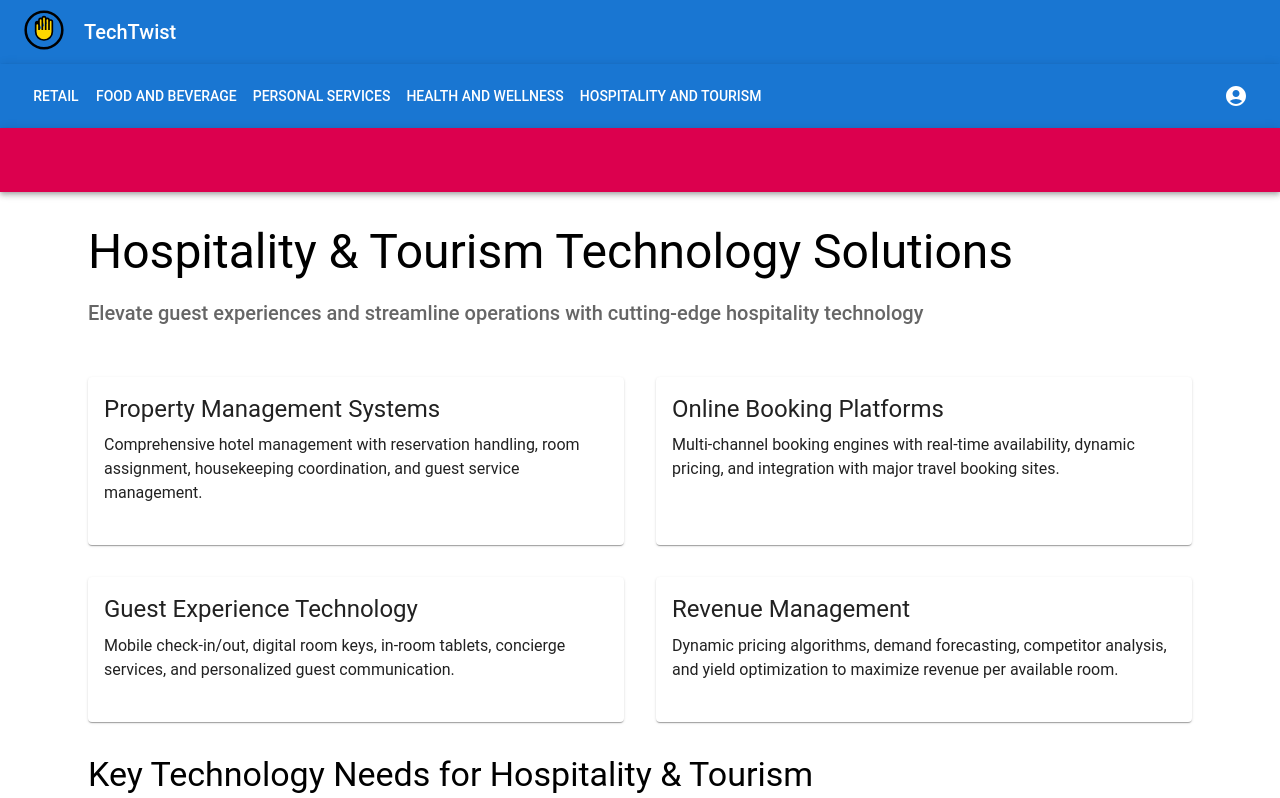
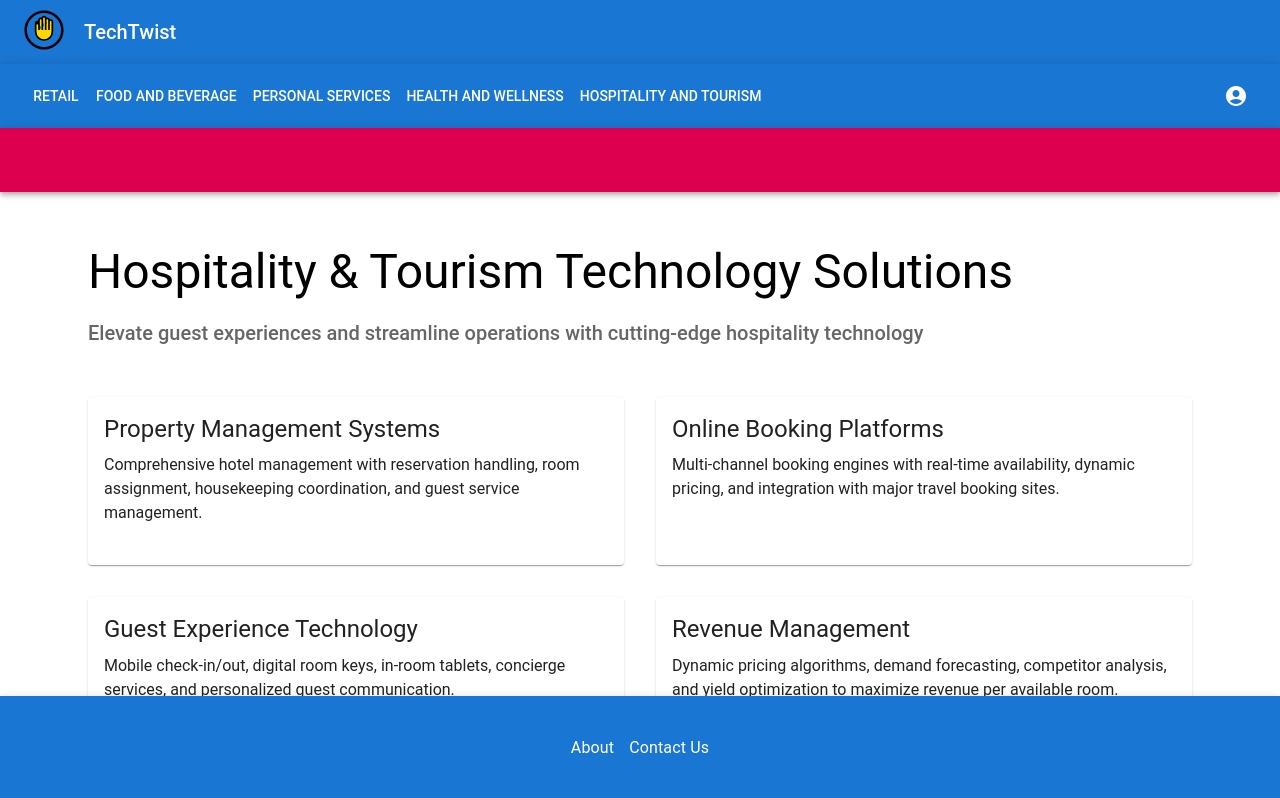
Before and after one commit to crostonj/techtwistweb, a React (Create React App) app: page /hospitality-tourism in a window 1280 px wide. Shown: the top 798 px of the page. Built offline with nearby package versions, Linux system fonts and the light colour scheme.

Commit message:
Refactor App and Footer components for improved layout; implement fixed footer and enhance container styling

```diff
--- a/src/App.js
+++ b/src/App.js
@@ -1,6 +1,6 @@
 import React from "react";
 import { BrowserRouter as Router, Routes, Route, Link } from "react-router-dom";
-import { AppBar, Toolbar, Typography, Container } from "@mui/material";
+import { AppBar, Toolbar, Typography, Container, Box } from "@mui/material";
 import { ThemeProvider, createTheme } from "@mui/material/styles"; // Import ThemeProvider and createTheme
 import Navbar from "./components/layout/Navbar";
 import HomePage from "./components/HomePage";
@@ -37,7 +37,7 @@ function App() {
   return (
     <ThemeProvider theme={theme}>
       <Router>
-
+        <Box sx={{ display: 'flex', flexDirection: 'column', minHeight: '100vh' }}>
           <AppBar position="static" color="primary">
             <Toolbar>
               <Link to="/" style={{ textDecoration: "none", color: "inherit" }}>
@@ -54,7 +54,7 @@ function App() {
           </AppBar>
           <Navbar />
 
-          <Container style={{ marginTop: "20px" }}>
+          <Container sx={{ flexGrow: 1, marginTop: "20px", marginBottom: "20px", paddingBottom: "120px" }}>
             <Routes>
               <Route path="/" element={<HomePage />} />
               <Route path="/about" element={<AboutUs />} />
@@ -71,8 +71,9 @@ function App() {
               <Route path="/hospitality-tourism" element={<HospitalityTourismPage />} />
             </Routes>
           </Container>
+
           <Footer />
-
+        </Box>
       </Router>
     </ThemeProvider>
   );
--- a/src/components/layout/Footer.js
+++ b/src/components/layout/Footer.js
@@ -42,7 +42,16 @@ function Footer() {
       </Box>
 
       {/* Footer */}
-      <AppBar position="static" color="primary" component="footer">
+      <AppBar
+        position="fixed"
+        color="primary"
+        component="footer"
+        sx={{
+          top: 'auto',
+          bottom: 0,
+          zIndex: (theme) => theme.zIndex.appBar
+        }}
+      >
         <Toolbar style={{ justifyContent: "center" }}>
           <Typography variant="body1" color="inherit" style={{ marginRight: "15px" }}>
             <Link href="/about" color="inherit" underline="hover">
```
